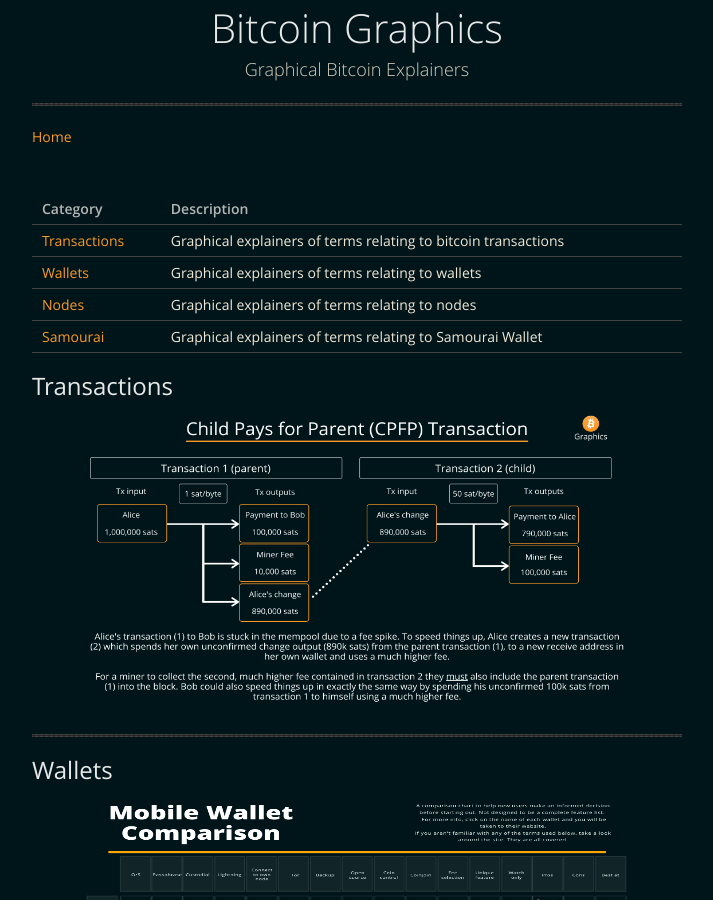
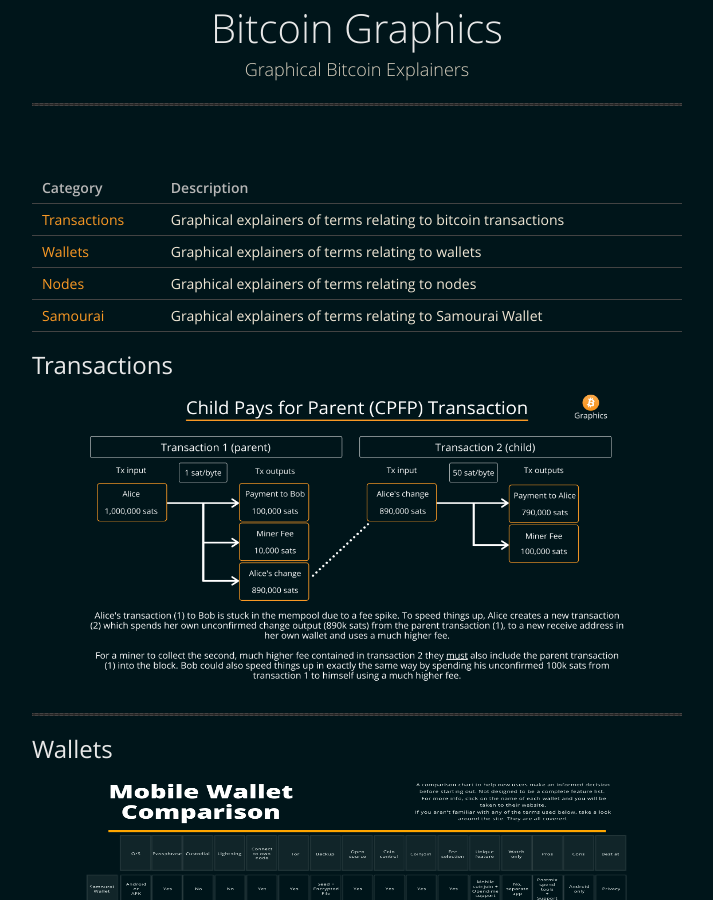
Before and after one commit to BitcoinQnA/bitcoingraphics, a Jekyll site: the page built from index.md, in a window 1280 px wide and 900 px high. Shown: the whole window, without its empty margins (283-996 px from the left). Built offline with Jekyll 4.4.1, drawn with Linux system fonts in a browser that asks for light colours.

Commit message:
Update default.html

```diff
--- a/_layouts/default.html
+++ b/_layouts/default.html
@@ -38,7 +38,6 @@
           <h1>{{ site.title | default: site.github.repository_name }}</h1>
           <p>{{ site.description | default: site.github.project_tagline }}</p>
           <hr>
-          <span class="credits"><a href="https://bitcoingraphics.page">Home</a></span>
         </div>
 
         {{ content }}
```
